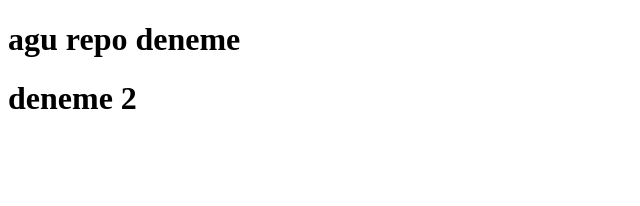
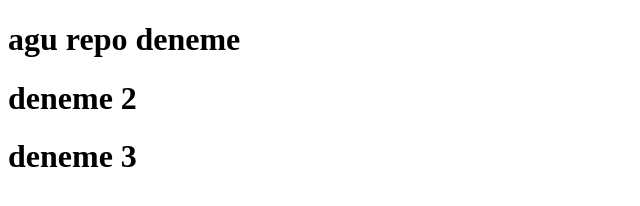
Before and after one commit to ensarsagkal/agu-repo, a plain HTML site: page index.html in a window 1280 px wide. Shown: the whole page, without its empty margins (0-640 px from the left). Drawn offline with Linux system fonts and the light colour scheme.

Commit message:
Update index.html

```diff
--- a/index.html
+++ b/index.html
@@ -8,6 +8,7 @@
 <body>
     <h1>agu repo deneme</h1>
     <h1>deneme 2</h1>
+    <h1>deneme 3 </h1>
 
 </body>
 </html>
```
